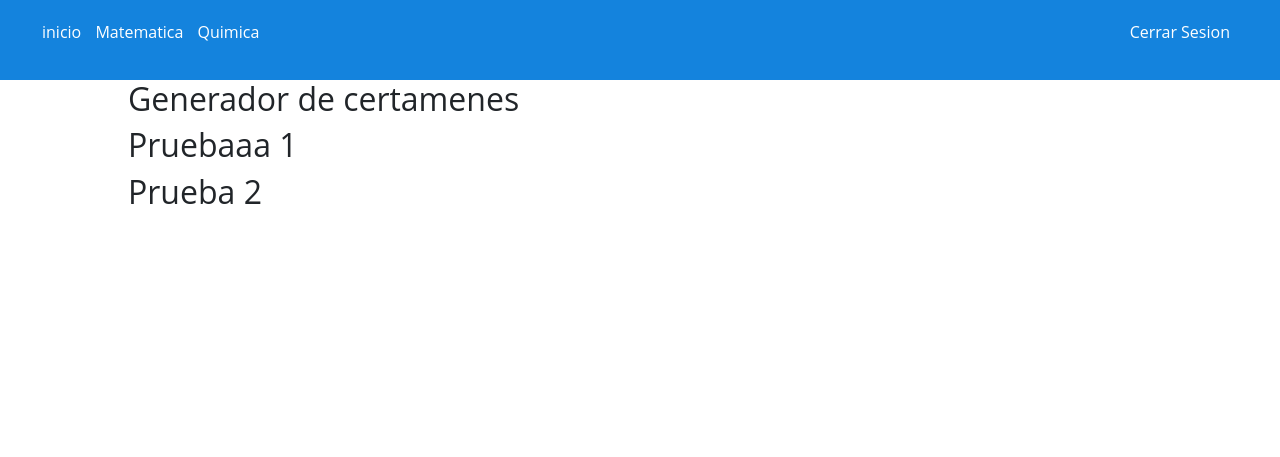
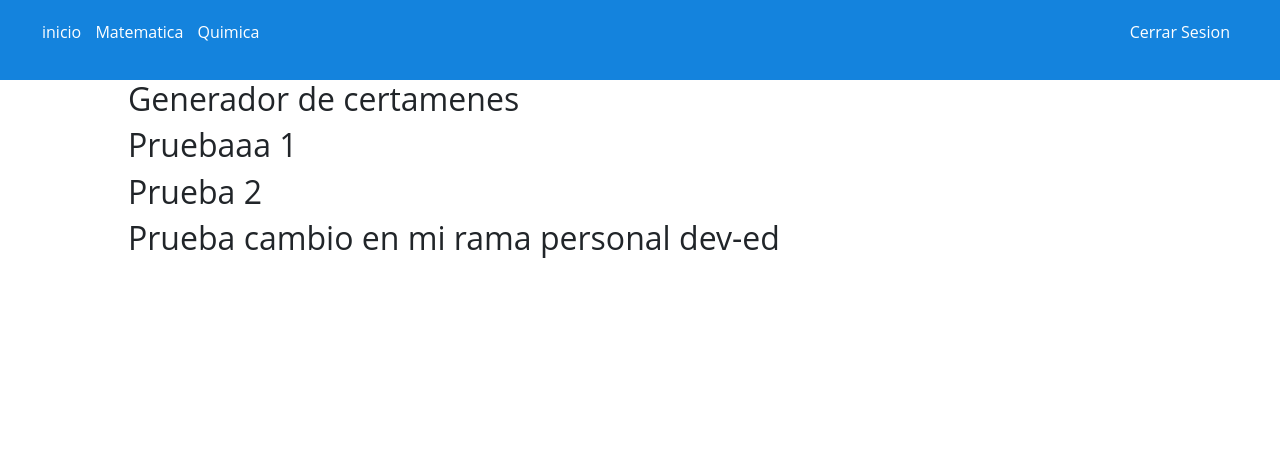
Before and after one commit to EduardoLillom/PROYECTO-IWI-E.A.L, a Django app: template WebApp/templates/app/index.html in a window 1280 px wide. Shown: the top 457 px of the page. Run offline with Django 3.2, Linux system fonts and the light colour scheme; the template is opened without the code that fills it, so the values that code supplies are empty; a user stored in the database is signed in.

Commit message:
Cambio 2

```diff
--- a/WebApp/templates/app/index.html
+++ b/WebApp/templates/app/index.html
@@ -17,6 +17,7 @@
     <div>
         <h2> Pruebaaa 1</h2>
         <h2> Prueba 2</h2>
+        <h2> Prueba cambio en mi rama personal dev-ed</h2>
         <!-- <h2></h2> -->
     </div>
 </div>
```
